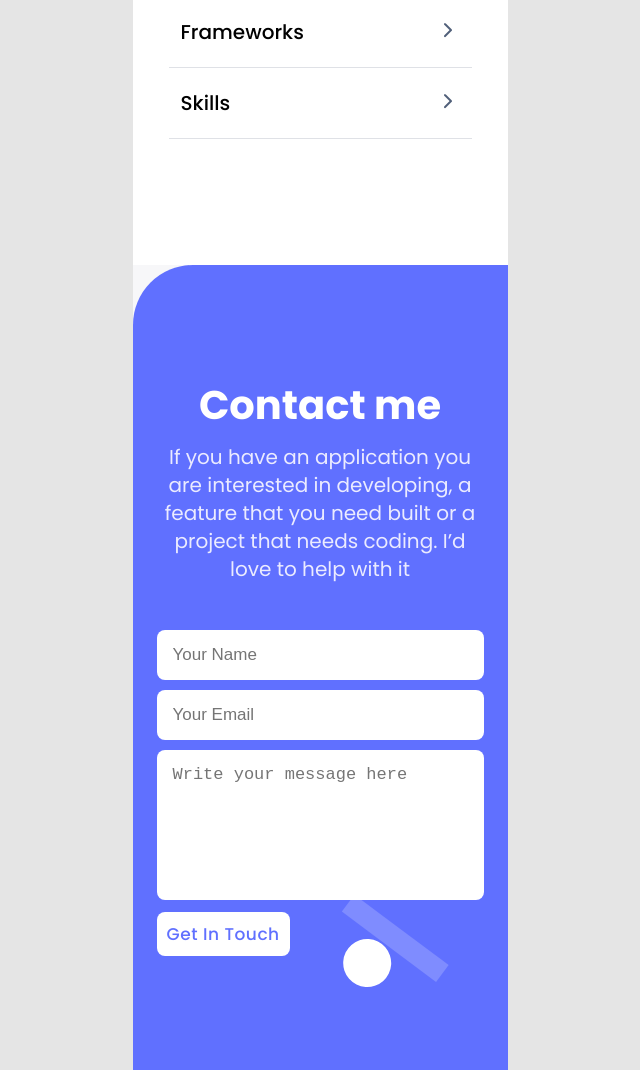
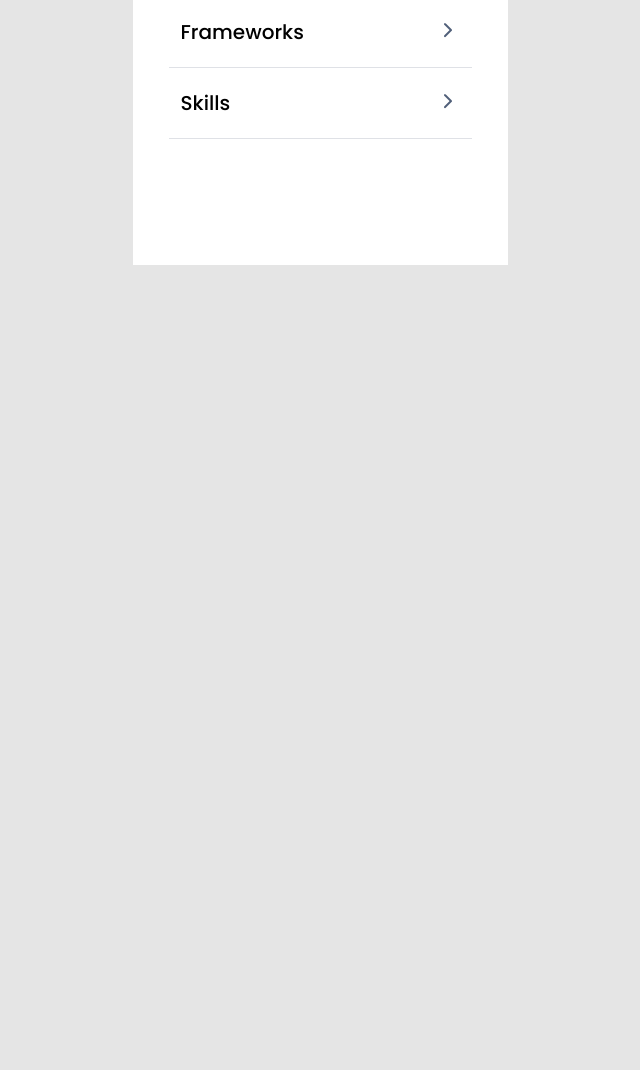
Before and after one commit to iam-nadeem/portfolio-app, a website: page index.html in a window 1280 px wide. Shown: the part 4144-5214 px from the top of the page, without its empty margins (320-960 px from the left). After the commit the page ends 4409 px from the top, so only its background shows below. Drawn offline with Linux system fonts and the light colour scheme.

```diff
--- a/index.html
+++ b/index.html
@@ -270,31 +270,6 @@
             <!-- /Skills -->
           </ul>
         </section>
-        <section class="contact-me">
-          <h2>Contact me</h2>
-          <p>
-            If you have an application you are interested in developing, a
-            feature that you need built or a project that needs coding. I’d love
-            to help with it
-          </p>
-          <form class="contact-form" action="#" method="post">
-            <input type="text" name="name" placeholder="Your Name" required />
-            <input
-              type="email"
-              name="email"
-              placeholder="Your Email"
-              required
-            />
-            <textarea
-              name="message"
-              cols="30"
-              rows="6"
-              placeholder="Write your message here"
-              required
-            ></textarea>
-            <button class="btn-submit" type="submit">Get In Touch</button>
-          </form>
-        </section>
       </main>
     </div>
   </body>
--- a/style.css
+++ b/style.css
@@ -275,72 +275,3 @@
   justify-content: space-between;
   padding: 18px 12px;
 }
-
-.contact-me {
-  background-color: #6070ff;
-  background-image: url("./assets/contact\ form\ background\ shapes@2x.svg");
-  background-repeat: no-repeat;
-  background-position: 200px 370px;
-  border-top-left-radius: 60px;
-}
-
-.contact-me h2 {
-  font-weight: 700;
-  font-size: 40px;
-  line-height: 52px;
-  text-align: center;
-  color: #fff;
-}
-
-.contact-me p {
-  font-weight: 400;
-  font-size: 20px;
-  line-height: 28px;
-  text-align: center;
-  color: #ebebff;
-}
-
-.contact-form {
-  margin-top: 30px;
-}
-
-.contact-form input,
-.contact-form textarea {
-  width: 100%;
-  margin: 5px auto;
-  padding: 15px 16px;
-  font-weight: 400;
-  font-size: 17px;
-  line-height: 20px;
-  outline: none;
-  border: none;
-  background: #fff;
-  border-radius: 8px;
-}
-
-.contact-form textarea {
-  resize: none;
-}
-
-.btn-submit {
-  padding: 10px;
-  font-weight: 500;
-  font-size: 17px;
-  line-height: 24px;
-  text-align: center;
-  letter-spacing: 0.03em;
-  font-family: inherit;
-  font-style: normal;
-  border: none;
-  border-radius: 8px;
-  background: #fff;
-  color: #6070ff;
-  cursor: pointer;
-  transition: all 0.3s ease-in-out;
-}
-
-.btn-submit:hover {
-  background: transparent;
-  color: #fff;
-  border: 1px solid #fff;
-}
```
